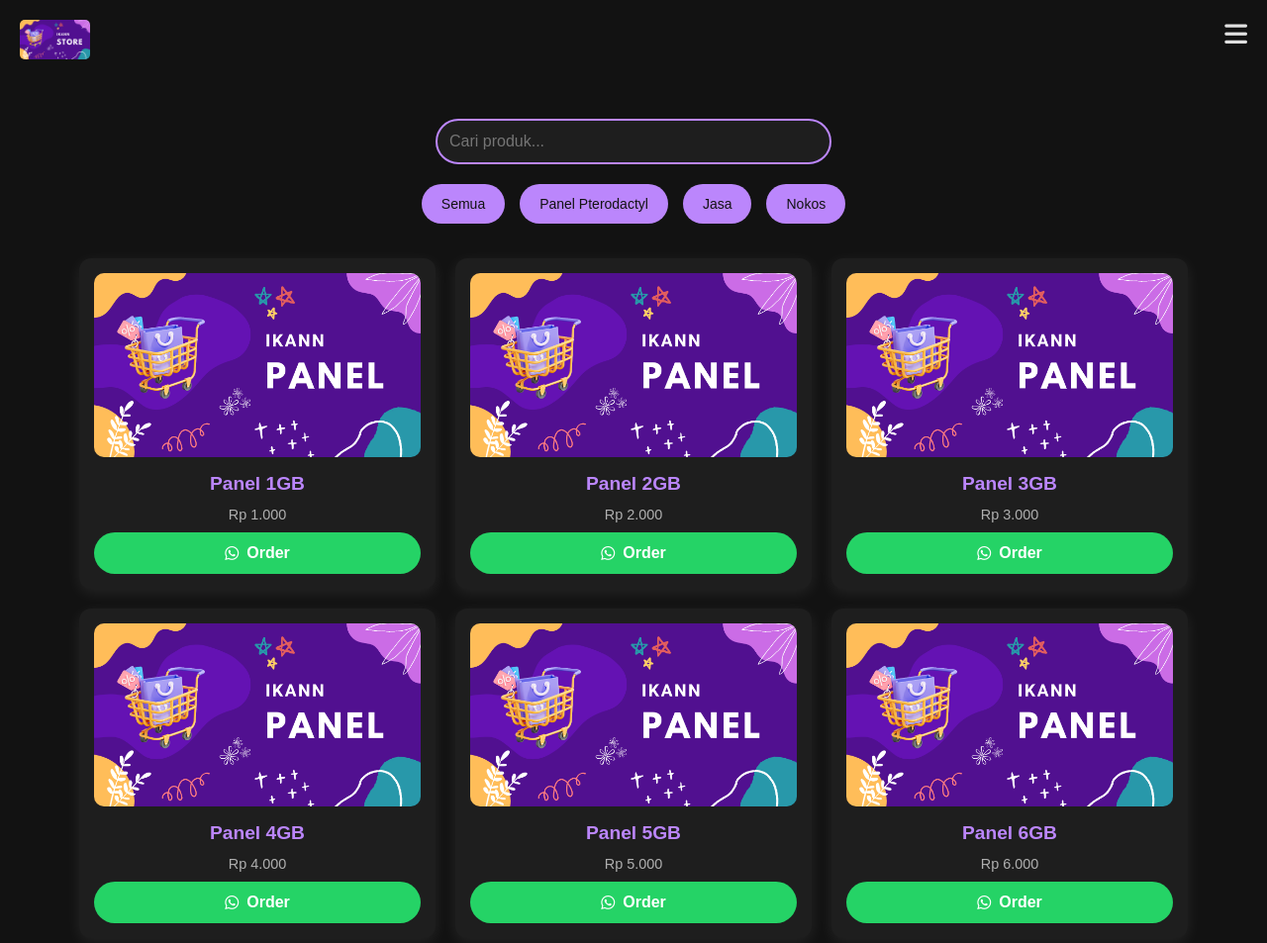
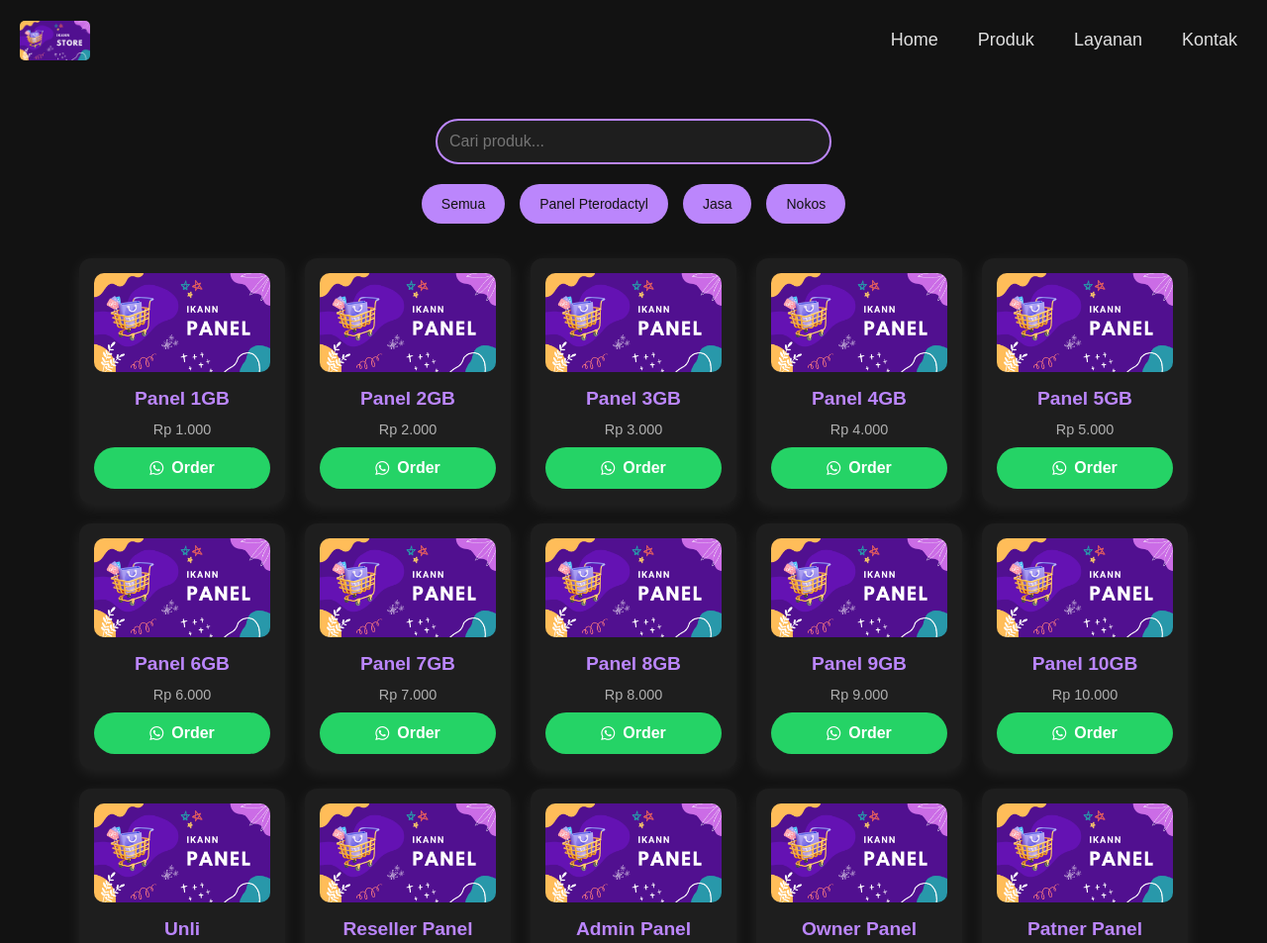
Before and after one commit to ShotaQuen/store, a plain HTML site: page index.html in a window 1280 px wide. Shown: the top 953 px of the page at 99% size. Drawn offline with Linux system fonts and the light colour scheme.

Commit message:
Add files via upload

```diff
--- a/index.html
+++ b/index.html
@@ -138,19 +138,6 @@ body {
     transform: rotate(180deg);
 }
 
-/* RESPONSIVE: Ubah ukuran menu di tablet */
-@media (max-width: 768px) {
-    .menu {
-        width: 70%;
-    }
-}
-
-@media (max-width: 480px) {
-    .menu {
-        width: 80%;
-    }
-}
-
 /* SEARCH BAR */
 .search-container {
     margin: 100px auto 20px;
@@ -277,10 +264,24 @@ footer {
     margin-top: auto;
 }
 
-/* RESPONSIVE */
-@media (max-width: 1024px) {
+@media (min-width: 1024px) {
+    .menu {
+        position: static;
+        display: flex;
+        flex-direction: row;
+        justify-content: space-around;
+        background: transparent;
+        box-shadow: none;
+        height: auto;
+        width: auto;
+    }
+
+    .menu-toggle {
+        display: none; /* Sembunyikan tombol menu toggle */
+    }
+
     .products {
-        grid-template-columns: repeat(auto-fit, minmax(250px, 1fr));
+        grid-template-columns: repeat(5, 1fr); /* Menampilkan 4 produk per baris */
     }
 }
     </style>
```
